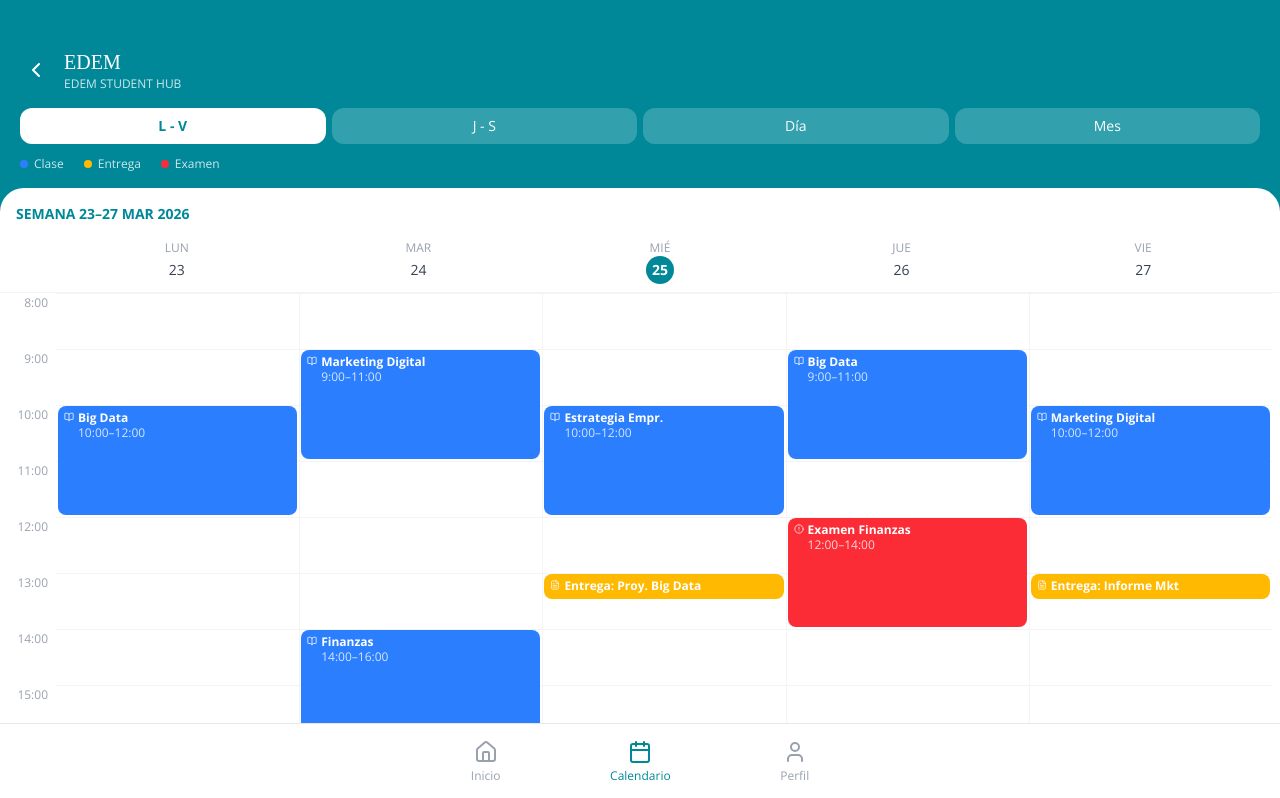
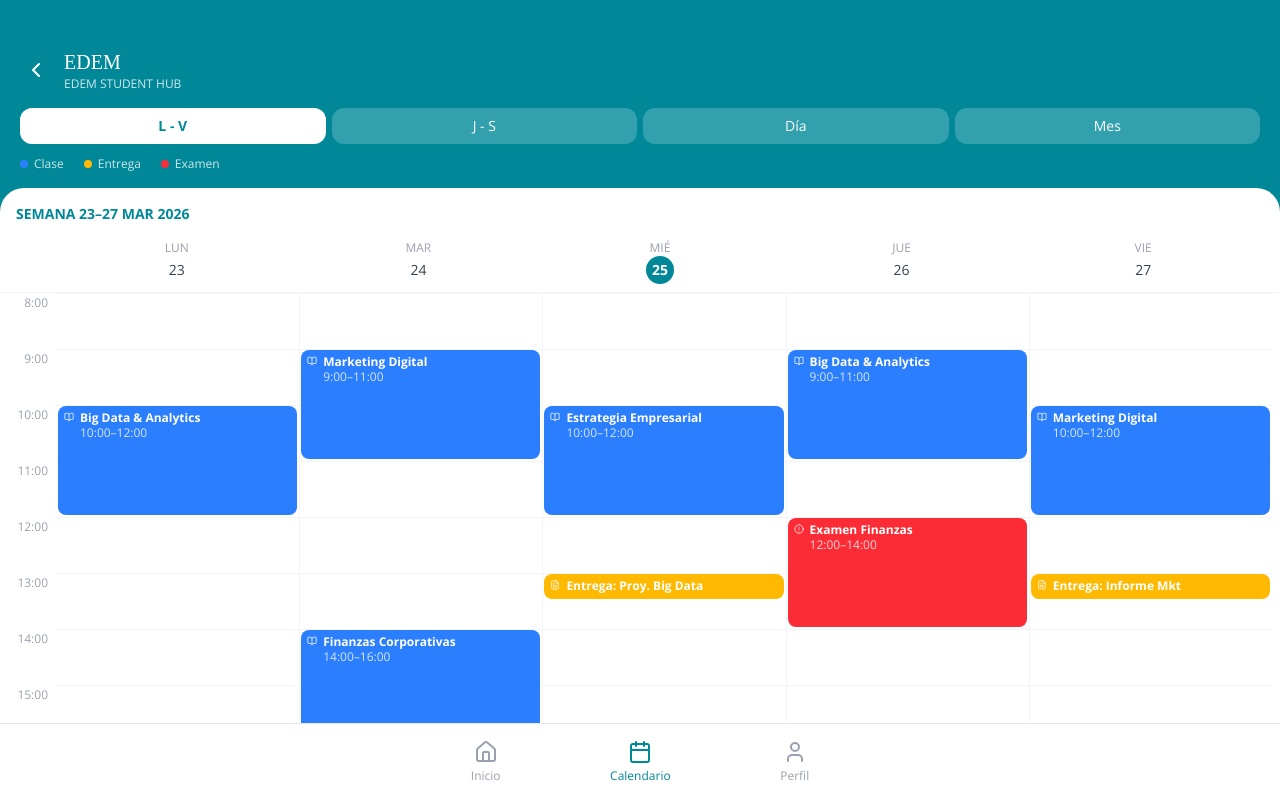
Before and after one commit to carlos959358/EDEM-GFT-Hackaton, a React (Vite) app in the folder frontend/: page /calendar in a window 1280 px wide. Shown: the top 798 px of the page. Built offline with nearby package versions, Linux system fonts and the light colour scheme.

Commit message:
Pagina de pasar asistencia añadida

```diff
--- a/frontend/src/app/components/CalendarScreen.tsx
+++ b/frontend/src/app/components/CalendarScreen.tsx
@@ -1,4 +1,4 @@
-import { useState } from 'react';
+import { useState, useEffect } from 'react';
 import { ChevronLeft, BookOpen, FileText, AlertCircle } from 'lucide-react';
 import { useNavigate } from 'react-router';
 
@@ -7,6 +7,7 @@ type EventType = 'clase' | 'entrega' | 'examen';
 
 interface CalEvent {
   id: number;
+  subjectCode: string;
   type: EventType;
   subject: string;
   day: number; // 0=LUN, 1=MAR, 2=MIÉ, 3=JUE, 4=VIE, 5=SÁB
@@ -34,23 +35,23 @@ const weekDays = [
 
 const allEvents: CalEvent[] = [
   // Lunes 23
-  { id: 1,  type: 'clase',   subject: 'Big Data',             day: 0, startHour: 10,   endHour: 12   },
-  { id: 2,  type: 'clase',   subject: 'Análisis de Datos',    day: 0, startHour: 16,   endHour: 18   },
+  { id: 1,  type: 'clase',   subject: 'Big Data & Analytics', subjectCode: 'bda-301', day: 0, startHour: 10,   endHour: 12   },
+  { id: 2,  type: 'clase',   subject: 'Análisis de Datos',    subjectCode: 'ada-303', day: 0, startHour: 16,   endHour: 18   },
   // Martes 24
-  { id: 3,  type: 'clase',   subject: 'Marketing Digital',    day: 1, startHour: 9,    endHour: 11   },
-  { id: 4,  type: 'clase',   subject: 'Finanzas',             day: 1, startHour: 14,   endHour: 16   },
+  { id: 3,  type: 'clase',   subject: 'Marketing Digital',    subjectCode: 'mkt-201', day: 1, startHour: 9,    endHour: 11   },
+  { id: 4,  type: 'clase',   subject: 'Finanzas Corporativas',subjectCode: 'fin-302', day: 1, startHour: 14,   endHour: 16   },
   // Miércoles 25 (hoy)
-  { id: 5,  type: 'clase',   subject: 'Estrategia Empr.',     day: 2, startHour: 10,   endHour: 12   },
-  { id: 6,  type: 'entrega', subject: 'Entrega: Proy. Big Data', day: 2, startHour: 13, endHour: 13.5 },
+  { id: 5,  type: 'clase',   subject: 'Estrategia Empresarial',subjectCode: 'est-401', day: 2, startHour: 10,   endHour: 12   },
+  { id: 6,  type: 'entrega', subject: 'Entrega: Proy. Big Data', subjectCode: 'bda-301', day: 2, startHour: 13, endHour: 13.5 },
   // Jueves 26
-  { id: 7,  type: 'clase',   subject: 'Big Data',             day: 3, startHour: 9,    endHour: 11   },
-  { id: 8,  type: 'examen',  subject: 'Examen Finanzas',      day: 3, startHour: 12,   endHour: 14   },
-  { id: 9,  type: 'clase',   subject: 'Coaching & Liderazgo', day: 3, startHour: 16,   endHour: 18   },
+  { id: 7,  type: 'clase',   subject: 'Big Data & Analytics', subjectCode: 'bda-301', day: 3, startHour: 9,    endHour: 11   },
+  { id: 8,  type: 'examen',  subject: 'Examen Finanzas',      subjectCode: 'fin-302', day: 3, startHour: 12,   endHour: 14   },
+  { id: 9,  type: 'clase',   subject: 'Coaching & Liderazgo', subjectCode: 'coa-201', day: 3, startHour: 16,   endHour: 18   },
   // Viernes 27
-  { id: 10, type: 'clase',   subject: 'Marketing Digital',    day: 4, startHour: 10,   endHour: 12   },
-  { id: 11, type: 'entrega', subject: 'Entrega: Informe Mkt', day: 4, startHour: 13,   endHour: 13.5 },
+  { id: 10, type: 'clase',   subject: 'Marketing Digital',    subjectCode: 'mkt-201', day: 4, startHour: 10,   endHour: 12   },
+  { id: 11, type: 'entrega', subject: 'Entrega: Informe Mkt', subjectCode: 'mkt-201', day: 4, startHour: 13,   endHour: 13.5 },
   // Sábado 28
-  { id: 12, type: 'clase',   subject: 'Finanzas',             day: 5, startHour: 10,   endHour: 12   },
+  { id: 12, type: 'clase',   subject: 'Finanzas Corporativas',subjectCode: 'fin-302', day: 5, startHour: 10,   endHour: 12   },
 ];
 
 // March 2026: March 1 = Sunday → Monday-first grid: 6 leading nulls
@@ -115,8 +116,15 @@ export function CalendarScreen() {
   const navigate = useNavigate();
   const [viewMode, setViewMode] = useState<ViewMode>('semana');
   const [selectedDayIdx, setSelectedDayIdx] = useState(2); // MIÉ 25 (hoy)
+  const [userRole, setUserRole] = useState<string | null>(null);
+
+  useEffect(() => {
+    setUserRole(localStorage.getItem('userRole'));
+  }, []);
 
   const hours = Array.from({ length: 12 }, (_, i) => i + START_HOUR); // 8–19
+
+  const isCoordinator = userRole === 'admin';
 
   // Which days to display in time-grid views
   const getDisplayDays = () => {
@@ -270,7 +278,6 @@ export function CalendarScreen() {
             </div>
           </div>
         )}
-
         {/* ── DAY SELECTOR (only for "Día" mode) ── */}
         {viewMode === 'dia' && (
           <div className="px-4 flex-shrink-0">
@@ -292,7 +299,6 @@ export function CalendarScreen() {
             </div>
           </div>
         )}
-
         {/* ── TIME GRID (semana, jus, dia) ── */}
         {viewMode !== 'mes' && (
           <div className="flex flex-col flex-1 overflow-hidden">
@@ -371,11 +377,15 @@ export function CalendarScreen() {
                     const height  = Math.max((event.endHour - event.startHour) * HOUR_HEIGHT - 3, 22);
                     const Icon    = EVENT_ICONS[event.type];
                     const styles  = EVENT_STYLES[event.type];
+                    const isClickable = isCoordinator && event.type === 'clase';
+
+                    const EventComponent = isClickable ? 'button' : 'div';
 
                     return (
-                      <div
+                      <EventComponent
                         key={event.id}
-                        className={`absolute rounded-lg px-1.5 py-1 overflow-hidden ${styles.bg} ${styles.text}`}
+                        onClick={isClickable ? () => navigate(`/class/${event.subjectCode}/attendance`) : undefined}
+                        className={`absolute rounded-lg px-1.5 py-1 overflow-hidden text-left ${styles.bg} ${styles.text} ${isClickable ? 'cursor-pointer hover:ring-2 ring-white/70 transition-all' : ''}`}
                         style={{
                           top:    `${top + 1}px`,
                           left:   `calc(${colIdx * colW}% + 2px)`,
@@ -384,7 +394,9 @@ export function CalendarScreen() {
                         }}
                       >
                         <div className="flex items-start gap-1">
-                          <Icon size={10} className="mt-0.5 flex-shrink-0 opacity-90" />
+                          <div className="w-3 flex-shrink-0">
+                            <Icon size={10} className="mt-0.5 opacity-90" />
+                          </div>
                           <div className="min-w-0">
                             <p
                               className="text-xs truncate leading-tight"
@@ -399,7 +411,7 @@ export function CalendarScreen() {
                             )}
                           </div>
                         </div>
-                      </div>
+                      </EventComponent>
                     );
                   })}
                 </div>
--- /dev/null
+++ b/frontend/src/app/components/ClassAttendanceScreen.tsx
@@ -0,0 +1,84 @@
+import { ChevronLeft, Save, Check } from 'lucide-react';
+import { useNavigate, useParams } from 'react-router';
+import { useState } from 'react';
+
+// Re-using mock data from GradingScreen for consistency
+const mockStudents = [
+  { id: '101', name: 'Elena García' },
+  { id: '102', name: 'Marcos Alonso' },
+  { id: '103', name: 'Sofía Navarro' },
+  { id: '104', name: 'Javier Ortiz' },
+  { id: '105', name: 'Lucía Jiménez' },
+  { id: '106', name: 'Paco Pérez' },
+];
+
+// Re-using subject names from other screens
+const subjectNames: Record<string, string> = {
+  'bda-301': 'Big Data & Analytics',
+  'mkt-201': 'Marketing Digital',
+  'fin-302': 'Finanzas Corporativas',
+  'est-401': 'Estrategia Empresarial',
+};
+
+export function ClassAttendanceScreen() {
+  const navigate = useNavigate();
+  const { classId } = useParams<{ classId: string }>();
+  // State to hold attendance. Key is studentId, value is boolean (present or not)
+  const [attendance, setAttendance] = useState<Record<string, boolean>>({});
+
+  const subjectName = classId ? subjectNames[classId] || 'Asignatura' : 'Asignatura';
+
+  const handleAttendanceChange = (studentId: string) => {
+    setAttendance(prev => ({ ...prev, [studentId]: !prev[studentId] }));
+  };
+
+  const allPresent = mockStudents.every(student => attendance[student.id]);
+
+  const toggleAll = () => {
+    const newAttendance = mockStudents.reduce((acc, student) => {
+      acc[student.id] = !allPresent;
+      return acc;
+    }, {} as Record<string, boolean>);
+    setAttendance(newAttendance);
+  };
+
+  return (
+    <div className="min-h-screen bg-[#008899] pb-20">
+      {/* Header */}
+      <div className="px-5 pt-12 pb-6">
+        <div className="flex items-center gap-3">
+          <button onClick={() => navigate(-1)} className="p-1">
+            <ChevronLeft className="text-white" size={24} />
+          </button>
+          <div>
+            <h1 className="text-white text-xl" style={{ fontWeight: 600 }}>Pasar Asistencia</h1>
+            <p className="text-white text-xs opacity-80">{subjectName}</p>
+          </div>
+        </div>
+      </div>
+
+      {/* Content */}
+      <div className="bg-white rounded-t-3xl px-5 pt-5 pb-6 min-h-[70vh]">
+        <div className="flex justify-end mb-4">
+            <button onClick={toggleAll} className="text-sm text-[#008899]" style={{fontWeight: 600}}>
+                {allPresent ? 'Desmarcar todos' : 'Marcar todos como presentes'}
+            </button>
+        </div>
+        <div className="space-y-3 mb-6">
+          {mockStudents.map((student) => (
+            <div key={student.id} onClick={() => handleAttendanceChange(student.id)} className={`flex items-center justify-between gap-4 rounded-2xl p-4 transition-colors cursor-pointer ${attendance[student.id] ? 'bg-green-50' : 'bg-gray-50'}`}>
+              <p className={`flex-1 transition-colors ${attendance[student.id] ? 'text-gray-800' : 'text-gray-500'}`}>{student.name}</p>
+              <div className={`w-6 h-6 rounded-md flex items-center justify-center border-2 transition-all ${attendance[student.id] ? 'bg-[#008899] border-[#008899]' : 'border-gray-300'}`}>
+                {attendance[student.id] && <Check size={16} className="text-white" />}
+              </div>
+            </div>
+          ))}
+        </div>
+        <button className="w-full bg-[#008899] text-white py-3 rounded-lg flex items-center justify-center gap-2 hover:bg-[#007788] transition-colors">
+          <Save size={16} />
+          Guardar Asistencia
+        </button>
+      </div>
+    </div>
+  );
+}
--- a/frontend/src/app/routes.ts
+++ b/frontend/src/app/routes.ts
@@ -11,6 +11,7 @@ import { NotificationsScreen } from './components/NotificationsScreen';
 import { CoursesScreen } from './components/CoursesScreen';
 import { CourseDetailScreen } from './components/CourseDetailScreen';
 import { GradingScreen } from './components/GradingScreen';
+import { ClassAttendanceScreen } from './components/ClassAttendanceScreen';
 import { Layout } from './components/Layout';
 
 export const router = createBrowserRouter([
@@ -68,4 +69,8 @@ export const router = createBrowserRouter([
     path: 'courses/:courseId/subjects/:subjectId/grade',
     Component: GradingScreen,
   },
+  {
+    path: 'class/:classId/attendance',
+    Component: ClassAttendanceScreen,
+  },
 ]);
```
